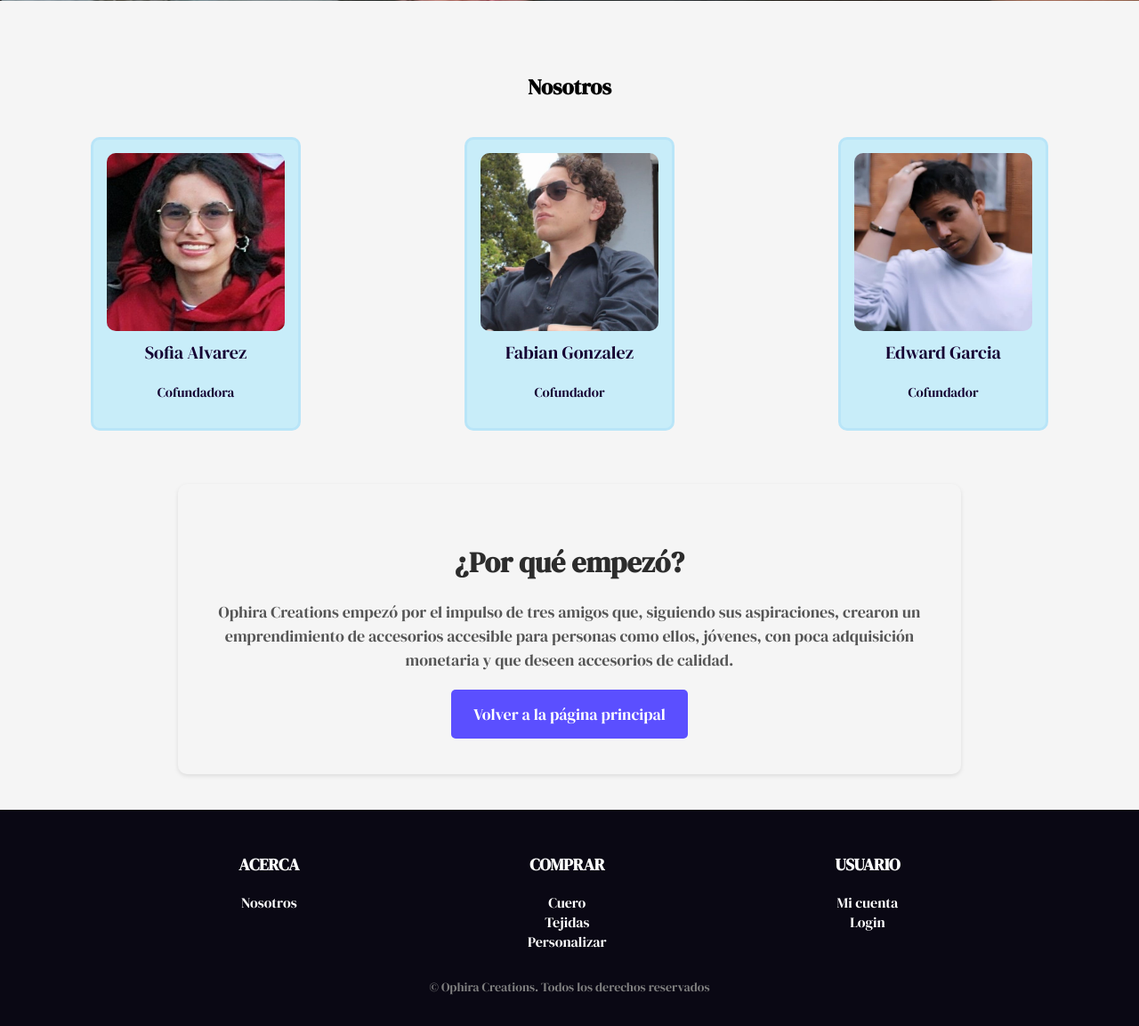
After one commit to Edward132022/pagina-web-ofira, a PHP site: page /nosotros.html in a window 1280 px wide. The commit adds this page. Shown: the part 499-1652 px from the top of the page at 89% size. Run offline with PHP 8.4, Linux system fonts and the light colour scheme.

Commit message:
Seccion nosotros hecha

```diff
--- /dev/null
+++ b/nosotros.html
@@ -0,0 +1,142 @@
+<!DOCTYPE html>
+<html lang="es">
+<head>
+    <meta charset="UTF-8">
+    <meta name="viewport" content="width=device-width, initial-scale=1.0">
+    <title>Ofira</title>
+
+    <!-- Importar la fuente DM Serif Display -->
+    <link href="https://fonts.googleapis.com/css2?family=DM+Serif+Display&display=swap" rel="stylesheet">
+
+    <!-- Enlace al archivo CSS -->
+    <link rel="stylesheet" href="styles.css">
+</head>
+<body>
+
+    <!-- Contenedor del menú -->
+    <nav class="menu">
+        <a href="index.html" class="logo">
+            <img src="imagenes/logo.png" alt="Logo">
+        </a>
+
+        <!-- Menú hamburguesa -->
+        <div class="hamburger" onclick="toggleMenu()">
+            ☰
+        </div>
+
+        <!-- Enlaces de navegación -->
+        <ul class="nav-links">
+            <li><a href="nosotros.html">Nosotros</a></li>
+            <li><a href="cuero.html">Cuero</a></li>
+            <li><a href="tejido.html">Tejido</a></li>
+            <li><a href="personaliza.html">Personaliza</a></li>
+        </ul>
+
+        <!-- Barra de búsqueda -->
+        <div class="search-box">
+            <input type="text" placeholder="Buscar...">
+            <button>
+
+                <img src="imagenes/buscar.png" alt="Buscar">
+
+            </button>
+        </div>
+
+        <!-- Íconos de usuario y carrito -->
+        <div class="icons">
+            <a href="registro.html"><img src="imagenes/user.png" alt="Usuario"></a>
+            <a href="carrito.html"><img src="imagenes/cart.png" alt="Carrito"></a>
+        </div>
+    </nav>
+
+   <!-- Banner con efecto y enlace -->
+<div class="banner" onclick="irAPagina()">
+    <div class="slide" style="background-image: url('imagenes/nosotros.png');">
+    <div class="overlay">
+        <h2>Nosotros</h2>
+    </div>
+</div>
+
+  <!-- Contenido principal -->
+  <main>
+    <h2 class="titulo">Nosotros</h2>
+    <section class="images-grid">
+        <!-- Miembro 1 -->
+
+        <div class="fotos">
+            <img src="imagenes/sofia.JPG" alt="sofia">
+            <p class="textname">Sofia Alvarez</p>
+            <p class="textt">Cofundadora</p>
+        </div>
+
+        <!-- Miembro 2 -->
+        <div class="fotos">
+            <img src="imagenes/fabian.jpg" alt="fabian">
+            <p class="textname">Fabian Gonzalez</p>
+            <p class="textt">Cofundador</p>
+        </div>
+        <!-- Miembro 3 -->
+        <div class="fotos">
+            <img src="imagenes/edward.jpg" alt="edward">
+            <p class="textname">Edward Garcia</p>
+            <p class="textt">Cofundador</p>
+        </div>
+        <!-- Se pueden agregar más productos aquí -->
+    </section>
+</main>
+<meta charset="UTF-8">
+<meta name="viewport" content="width=device-width, initial-scale=1.0">
+<title>Banner Estático</title>
+<link rel="stylesheet" href="styles.css">
+</head>
+<body>
+
+<!-- Sección de "¿Por qué empezó?" -->
+<section class="why-started">
+    <h2>¿Por qué empezó?</h2>
+    <p>
+        Ophira Creations empezó por el impulso de tres amigos que, siguiendo sus aspiraciones,
+        crearon un emprendimiento de accesorios accesible para personas como ellos, jóvenes,
+        con poca adquisición monetaria y que deseen accesorios de calidad.
+    </p>
+    <a href="index.html" class="btn-volver">Volver a la página principal</a>
+</section>
+
+
+
+    <footer>
+        <!-- Contenedor principal del footer -->
+        <div class="footer-container">
+
+            <!-- Sección "Acerca" con un título y un enlace -->
+            <div class="footer-section">
+                <h3>ACERCA</h3>
+                <a href="nosotros.html">Nosotros</a>
+            </div>
+
+            <!-- Sección "Comprar" con un título y varios enlaces -->
+            <div class="footer-section">
+                <h3>COMPRAR</h3>
+                <a href="cuero.html">Cuero</a>
+                <a href="tejidas.html">Tejidas</a>
+                <a href="personalizar.html">Personalizar</a>
+            </div>
+
+            <!-- Sección "Usuario" con un título y enlaces de cuenta -->
+            <div class="footer-section">
+                <h3>USUARIO</h3>
+                <a href="mi-cuenta.html">Mi cuenta</a>
+                <a href="login.html">Login</a>
+            </div>
+        </div>
+
+        <!-- Texto de derechos reservados en la parte inferior -->
+        <div class="footer-bottom">
+            <p>© Ophira Creations. Todos los derechos reservados</p>
+        </div>
+
+     </footer>
+     <!-- JS -->
+     <script src="script.js"></script>
+</body>
+</html>
--- a/styles.css
+++ b/styles.css
@@ -600,3 +600,75 @@ footer {
         text-align: center; /* Texto centrado */
     }
 }
+/* Contenedor de los productos */
+.images-grid {
+    display: grid;
+    grid-template-columns: repeat(auto-fit, minmax(250px, 1fr)); /* Diseño responsive */
+    gap: 20px;
+    padding: 20px;
+    justify-items: center;
+}
+
+.fotos{
+    width: 200px; /* Tamaño uniforme del contenedor */
+    padding: 15px;
+    border: 3px solid hsl(198, 82%, 85%);
+    border-radius: 10px; /* Bordes redondeados */
+    text-align: center;
+    background-color: rgb(200, 237, 249);
+}
+.fotos img {
+    width: 200px; /* Asegura que la imagen no se salga */
+    height: 200px; /* Mantiene la proporción */
+    object-fit: cover; /* Evita que las imágenes se deformen */
+    border-radius: 10px; /* Opcional, para esquinas redondeadas */
+}
+.textname {
+    color: hwb(265 0% 80%); /* Rojo llamativo */
+    font-size: 20px;
+    margin-top: 5px;
+}
+.textt {
+    color: hwb(265 0% 80%); /* Rojo llamativo */
+    font-size: 15px;
+    margin-top: 5px;
+}
+/* Sección "¿Por qué empezó?" */
+.why-started {
+    text-align: center;
+    margin: 40px auto;
+    max-width: 800px;
+    padding: 40px;
+    background-color: #f5f5f5;
+    border-radius: 10px;
+    box-shadow: 0px 2px 5px rgba(0, 0, 0, 0.1);
+}
+
+.why-started h2 {
+    font-size: 32px;
+    margin-bottom: 20px;
+    color: #2c2c2c;
+}
+
+.why-started p {
+    font-size: 18px;
+    line-height: 1.5;
+    margin-bottom: 20px;
+    color: #555;
+}
+
+/* Estilo del botón "Volver a la página principal" */
+.btn-volver {
+    display: inline-block;
+    text-decoration: none;
+    color: #fff;
+    background-color: #5b4fff;
+    padding: 15px 25px;
+    border-radius: 5px;
+    transition: background 0.3s ease;
+    font-size: 18px;
+}
+
+.btn-volver:hover {
+    background-color: #4237d1;
+}
```
Also changed, not shown: imagenes/edward.jpg (added), imagenes/fabian.jpg (added), imagenes/sofia.JPG (added).
